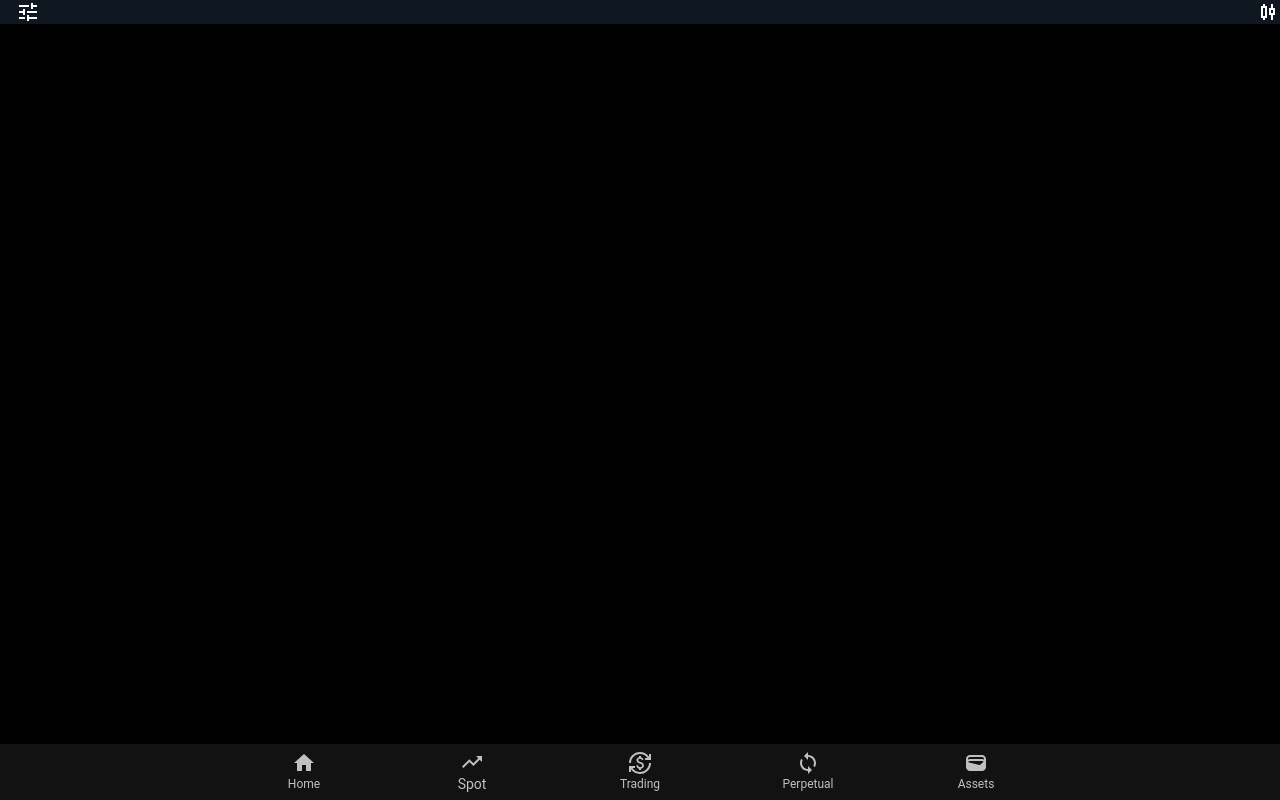
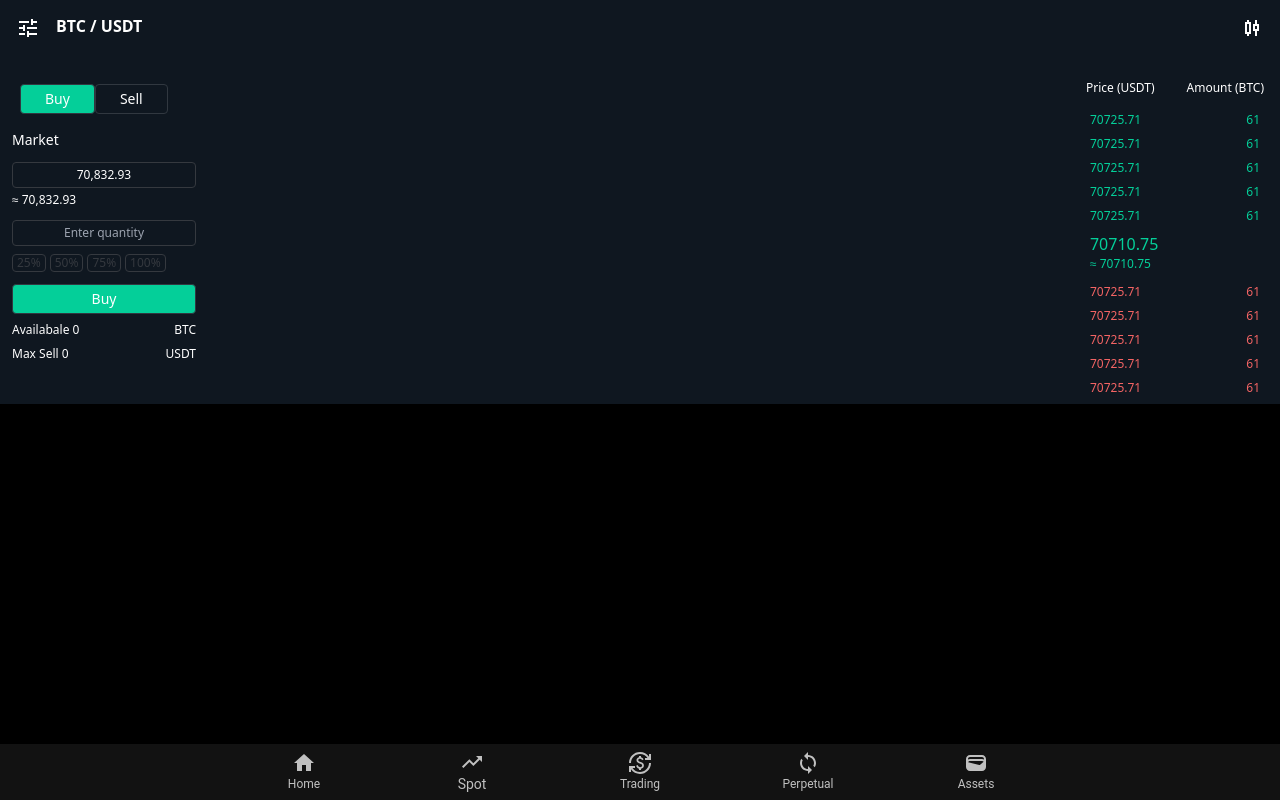
Before and after one commit to manuel-spec/DeriProtocol, a React (Vite) app: page / in a window 1280 px wide. Both pictures are taken after a click on the button "Spot". Built offline with nearby package versions, Linux system fonts and the light colour scheme; no server answers.

Commit message:
spot wallet interface half way

```diff
--- a/src/App.css
+++ b/src/App.css
@@ -548,6 +548,10 @@ video {
   position: fixed;
 }
 
+.m-4 {
+  margin: 1rem;
+}
+
 .mb-2 {
   margin-bottom: 0.5rem;
 }
@@ -580,12 +584,44 @@ video {
   margin-top: 0.5rem;
 }
 
+.mt-5 {
+  margin-top: 1.25rem;
+}
+
+.mt-3 {
+  margin-top: 0.75rem;
+}
+
+.mt-1 {
+  margin-top: 0.25rem;
+}
+
+.ml-2 {
+  margin-left: 0.5rem;
+}
+
+.ml-5 {
+  margin-left: 1.25rem;
+}
+
+.ml-6 {
+  margin-left: 1.5rem;
+}
+
+.mr-5 {
+  margin-right: 1.25rem;
+}
+
 .flex {
   display: flex;
 }
 
 .table {
   display: table;
+}
+
+.h-full {
+  height: 100%;
 }
 
 .w-10 {
@@ -640,6 +676,11 @@ video {
   border-width: 1px;
 }
 
+.border-\[\#313840\] {
+  --tw-border-opacity: 1;
+  border-color: rgb(49 56 64 / var(--tw-border-opacity));
+}
+
 .border-\[\#FEA453\] {
   --tw-border-opacity: 1;
   border-color: rgb(254 164 83 / var(--tw-border-opacity));
@@ -650,9 +691,22 @@ video {
   border-color: rgb(14 165 233 / var(--tw-border-opacity));
 }
 
+.border-\[\#35393F\] {
+  --tw-border-opacity: 1;
+  border-color: rgb(53 57 63 / var(--tw-border-opacity));
+}
+
+.border-\[\#\] {
+  border-color: #;
+}
+
 .bg-\[\#0F1720\] {
   --tw-bg-opacity: 1;
   background-color: rgb(15 23 32 / var(--tw-bg-opacity));
+}
+
+.bg-\[\#\] {
+  background-color: #;
 }
 
 .bg-gray-800 {
@@ -675,6 +729,15 @@ video {
   background-color: rgb(15 23 42 / var(--tw-bg-opacity));
 }
 
+.bg-\[\#35393F\] {
+  --tw-bg-opacity: 1;
+  background-color: rgb(53 57 63 / var(--tw-bg-opacity));
+}
+
+.p-10 {
+  padding: 2.5rem;
+}
+
 .p-12 {
   padding: 3rem;
 }
@@ -687,6 +750,18 @@ video {
   padding: 0.75rem;
 }
 
+.p-4 {
+  padding: 1rem;
+}
+
+.p-1 {
+  padding: 0.25rem;
+}
+
+.p-5 {
+  padding: 1.25rem;
+}
+
 .px-2 {
   padding-left: 0.5rem;
   padding-right: 0.5rem;
@@ -697,6 +772,11 @@ video {
   padding-right: 1rem;
 }
 
+.px-6 {
+  padding-left: 1.5rem;
+  padding-right: 1.5rem;
+}
+
 .py-1 {
   padding-top: 0.25rem;
   padding-bottom: 0.25rem;
@@ -705,6 +785,11 @@ video {
 .py-2 {
   padding-top: 0.5rem;
   padding-bottom: 0.5rem;
+}
+
+.px-1 {
+  padding-left: 0.25rem;
+  padding-right: 0.25rem;
 }
 
 .text-left {
@@ -751,6 +836,10 @@ video {
   font-weight: 400;
 }
 
+.font-semibold {
+  font-weight: 600;
+}
+
 .text-emerald-500 {
   --tw-text-opacity: 1;
   color: rgb(16 185 129 / var(--tw-text-opacity));
@@ -759,6 +848,21 @@ video {
 .text-white {
   --tw-text-opacity: 1;
   color: rgb(255 255 255 / var(--tw-text-opacity));
+}
+
+.text-\[\#35393F\] {
+  --tw-text-opacity: 1;
+  color: rgb(53 57 63 / var(--tw-text-opacity));
+}
+
+.text-\[\#04CF99\] {
+  --tw-text-opacity: 1;
+  color: rgb(4 207 153 / var(--tw-text-opacity));
+}
+
+.text-\[\#F36464\] {
+  --tw-text-opacity: 1;
+  color: rgb(243 100 100 / var(--tw-text-opacity));
 }
 
 .shadow {
@@ -771,3 +875,8 @@ video {
   --tw-bg-opacity: 1;
   background-color: rgb(31 41 55 / var(--tw-bg-opacity));
 }
+
+.active\:border-\[\#35393F\]:active {
+  --tw-border-opacity: 1;
+  border-color: rgb(53 57 63 / var(--tw-border-opacity));
+}
--- a/src/components/Spot/Spot.jsx
+++ b/src/components/Spot/Spot.jsx
@@ -1,15 +1,190 @@
+import { useState } from "react";
 import TuneIcon from "@mui/icons-material/Tune";
 import CandlestickChartOutlinedIcon from "@mui/icons-material/CandlestickChartOutlined";
+import Drawer from "@mui/material/Drawer";
 
 const Spot = () => {
+  const [open, setOpen] = useState(false);
+  const [activeButton, setActiveButton] = useState("long");
+
+  const toggleDrawer = (newOpen) => () => {
+    setOpen(newOpen);
+  };
+
+  const DrawerList = (
+    <div className="w-350 h-full bg-[#0F1720] p-10">
+      <div className="flex flex-col text-white">
+        <p className="text-lg font-bold">Spot</p>
+        <span className="border rounded border-[#FEA453] w-10"></span>
+
+        <div className="flex flex-col ">
+          <div className="p-2 font-bold ">
+            <button>BTC/USDT</button>
+          </div>
+          <div className="p-2 font-bold">
+            <button>ETH/USDT</button>
+          </div>
+          <div className="p-2 font-bold">
+            <button>USDC/USDT</button>
+          </div>
+          <div className="p-2 font-bold">
+            <button>DAI/USDT</button>
+          </div>
+        </div>
+      </div>
+    </div>
+  );
+
   return (
     <div>
-      <div className="flex flex-row justify-between items-center bg-[#0F1720]">
-        <TuneIcon style={{ font: "25", color: "#ffffff" }} className="ml-4" />
-        <CandlestickChartOutlinedIcon
-          style={{ font: "25", color: "#ffffff" }}
-        />
+      <div>
+        <div className="flex flex-row justify-between items-center bg-[#0F1720]">
+          <div>
+            <Drawer open={open} onClose={toggleDrawer(false)}>
+              {DrawerList}
+            </Drawer>
+
+            <button onClick={toggleDrawer(true)}>
+              <TuneIcon
+                style={{ font: "25", color: "#ffffff" }}
+                className="m-4"
+              />
+            </button>
+            <span className="font-semibold text-white">BTC / USDT</span>
+          </div>
+          <CandlestickChartOutlinedIcon
+            style={{ font: "25", color: "#ffffff" }}
+            className="m-4"
+          />
+        </div>
+        <div className="flex flex-row justify-between bg-[#0F1720]">
+          <div className="flex flex-col mt-5 ml-3">
+            <div className="flex flex-row text-white p-2">
+              <button
+                className="px-6 py-1 text-sm border border-[#313840] rounded bg-[#]"
+                onClick={() => {
+                  setActiveButton("long");
+                }}
+                style={{
+                  backgroundColor: activeButton == "long" ? "#04CF99" : "",
+                }}
+              >
+                Buy
+              </button>
+              <button
+                className="px-6 text-sm  border border-[#313840] rounded bg-[#]"
+                onClick={() => {
+                  setActiveButton("short");
+                }}
+                style={{
+                  backgroundColor: activeButton == "short" ? "#F36464" : "",
+                }}
+              >
+                Sell
+              </button>
+            </div>
+            <div className="mt-2">
+              <p className="text-white text-sm">Market</p>
+            </div>
+            <div>
+              <p className="text-white p-1 text-xs border border-[#35393F] rounded text-center mt-3">
+                70,832.93
+              </p>
+            </div>
+            <div className="text-white text-xs mt-1">≈ 70,832.93</div>
+            <div className="">
+              <input
+                type="text"
+                className="text-white p-1 text-xs border border-[#35393F] rounded text-center mt-3 bg-[#0F1720] active:border-[#35393F]"
+                placeholder="Enter quantity"
+              />
+            </div>
+            <div className="flex flex-row text-xs text-white mt-2">
+              <div className="text-[#35393F] border rounded px-1 border-[#35393F]">
+                25%
+              </div>
+              <div className="text-[#35393F] ml-1 border rounded px-1 border-[#35393F]">
+                50%
+              </div>
+              <div className="text-[#35393F] ml-1 border rounded px-1 border-[#35393F]">
+                75%
+              </div>
+              <div className="text-[#35393F] ml-1 border rounded px-1 border-[#35393F]">
+                100%
+              </div>
+            </div>
+            <div className="flex flex-col mt-3">
+              <button
+                className="text-white px-6 py-1 text-sm border border-[#313840] rounded bg-[#]"
+                style={{
+                  backgroundColor:
+                    activeButton == "short" ? "#F36464" : "#04CF99",
+                }}
+              >
+                {activeButton == "short" ? "Sell" : "Buy"}
+              </button>
+            </div>
+            <div className="flex flex-row justify-between items-center mt-2">
+              <p className="text-xs text-white">Availabale 0</p>
+              <p className="text-xs text-white">BTC</p>
+            </div>
+            <div className="flex flex-row justify-between items-center mt-2">
+              <p className="text-xs text-white">Max Sell 0</p>
+              <p className="text-xs text-white">USDT</p>
+            </div>
+          </div>
+          <div className="flex flex-col mt-2 ">
+            <div className="flex flex-row justify-between items-center text-white text-xs">
+              <div className="p-4">Price (USDT)</div>
+              <div className="p-4">Amount (BTC)</div>
+            </div>
+            <div className="flex flex-row justify-between items-center text-white text-xs mb-2 text-[#04CF99]">
+              <div className="ml-5">70725.71</div>
+              <div className="mr-5">61</div>
+            </div>
+            <div className="flex flex-row justify-between items-center text-white text-xs mb-2 text-[#04CF99]">
+              <div className="ml-5">70725.71</div>
+              <div className="mr-5">61</div>
+            </div>
+            <div className="flex flex-row justify-between items-center text-white text-xs mb-2 text-[#04CF99]">
+              <div className="ml-5">70725.71</div>
+              <div className="mr-5">61</div>
+            </div>
+            <div className="flex flex-row justify-between items-center text-white text-xs mb-2 text-[#04CF99]">
+              <div className="ml-5">70725.71</div>
+              <div className="mr-5">61</div>
+            </div>
+            <div className="flex flex-row justify-between items-center text-white text-xs mb-2 text-[#04CF99]">
+              <div className="ml-5">70725.71</div>
+              <div className="mr-5">61</div>
+            </div>
+            <div className="text-[#04CF99] ml-5">70710.75</div>
+            <div className="text-[#04CF99] ml-5 text-xs">≈ 70710.75</div>
+
+            <div className="flex flex-row justify-between items-center text-white text-xs mb-2 mt-3 text-[#F36464]">
+              <div className="ml-5">70725.71</div>
+              <div className="mr-5">61</div>
+            </div>
+            <div className="flex flex-row justify-between items-center text-white text-xs mb-2 text-[#F36464]">
+              <div className="ml-5">70725.71</div>
+              <div className="mr-5">61</div>
+            </div>
+            <div className="flex flex-row justify-between items-center text-white text-xs mb-2 text-[#F36464]">
+              <div className="ml-5">70725.71</div>
+              <div className="mr-5">61</div>
+            </div>
+            <div className="flex flex-row justify-between items-center text-white text-xs mb-2 text-[#F36464]">
+              <div className="ml-5">70725.71</div>
+              <div className="mr-5">61</div>
+            </div>
+            <div className="flex flex-row justify-between items-center text-white text-xs mb-2 text-[#F36464]">
+              <div className="ml-5">70725.71</div>
+              <div className="mr-5">61</div>
+            </div>
+          </div>
+        </div>
       </div>
+      <div>Orders</div>
     </div>
   );
 };
```
